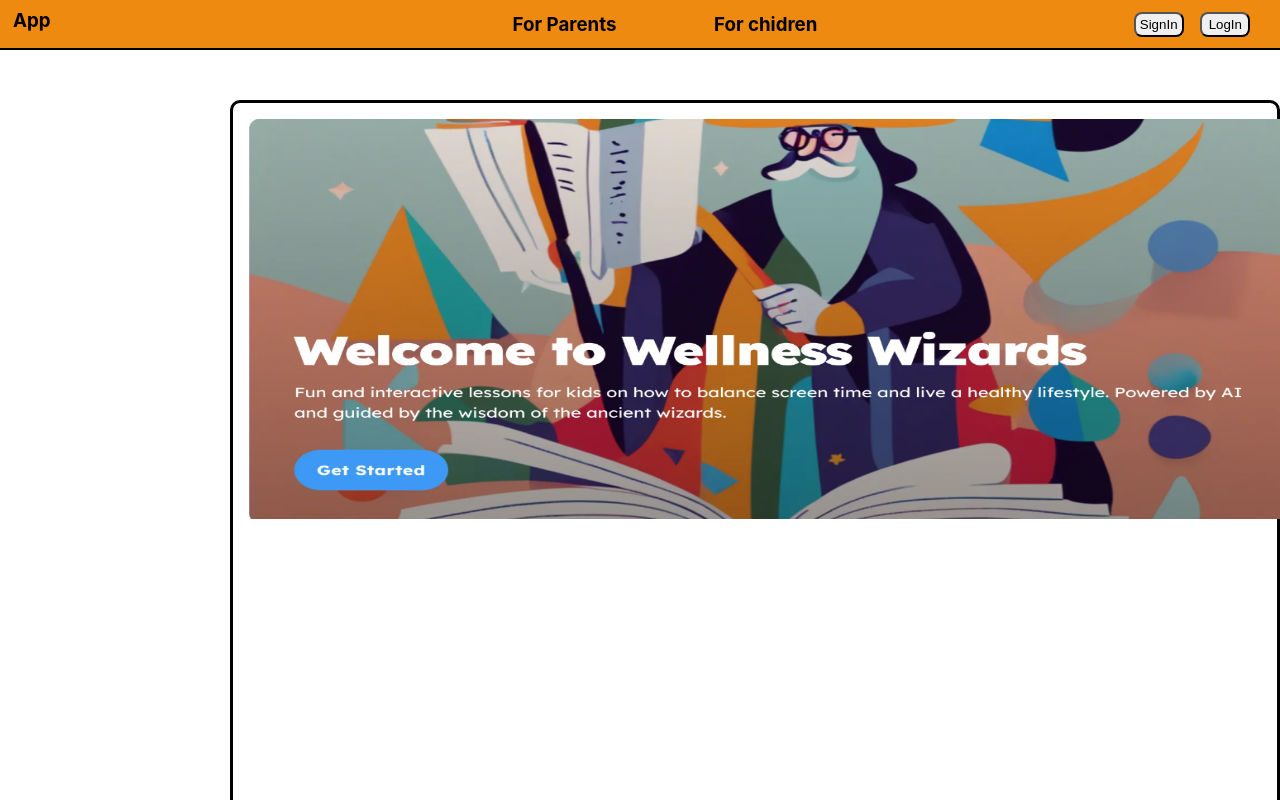
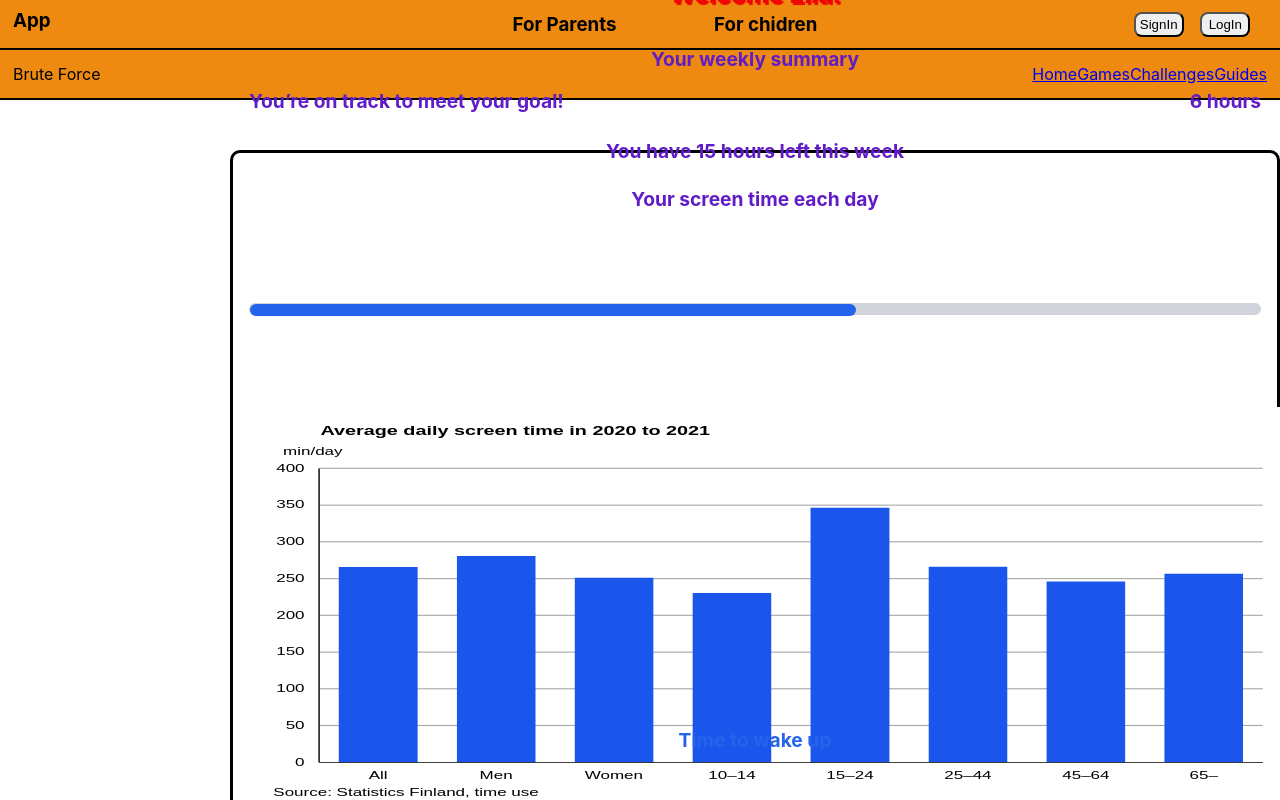
Before and after one commit to Brute-force1/Nits-hack, a React (Create React App) app: page /tracking in a window 1280 px wide. Shown: the top 800 px of the page. Built offline with nearby package versions, Linux system fonts and the light colour scheme.

Commit message:
Update App.js

```diff
--- a/src/App.js
+++ b/src/App.js
@@ -1,9 +1,7 @@
 import './App.css';
 import {Routes, Route} from "react-router-dom"
-
 import Header from './components/Header';
 import HomeBody from './components/HomeBody';
-
 import Trackingpage from './pages/Tracking';
 
 
@@ -11,9 +9,8 @@ function App() {
   return (
     <div className="App">
       <Header />
-      <HomeBody/>
       <Routes>
-
+        <Route path='/' element={<HomeBody />} />
         <Route path='/tracking' element={<Trackingpage />}></Route>
       </Routes>
     </div>
```
